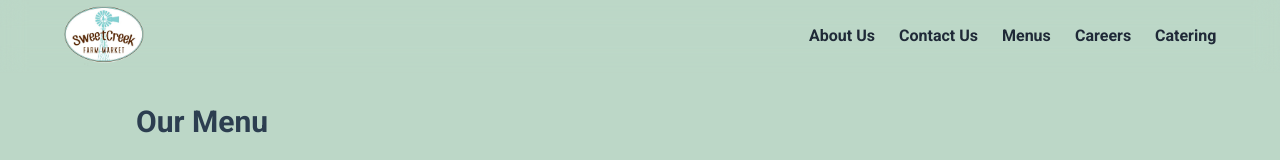
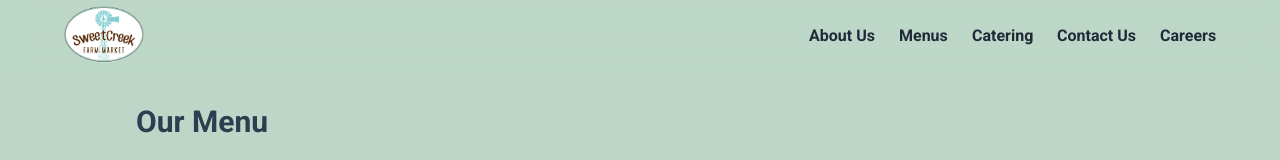
Before and after one commit to shyjuezy/sweet-creek-market, a Next.js app: page /menus in a window 1280 px wide. Shown: the top 160 px of the page. Built offline with nearby package versions, Linux system fonts and the light colour scheme.

Commit message:
Added about-us page

```diff
--- a/src/app/menus/components/Modal.tsx
+++ b/src/app/menus/components/Modal.tsx
@@ -1,5 +1,6 @@
 import React from 'react';
 import { MenuItem } from '../types';
+import { XIcon } from 'lucide-react';
 
 interface ModalProps {
   item: MenuItem;
@@ -9,7 +10,7 @@ interface ModalProps {
 export default function Modal({ item, onClose }: ModalProps) {
   return (
     <div
-      className="fixed inset-0 bg-black bg-opacity-50 flex items-center justify-center p-4"
+      className="fixed inset-0 bg-black bg-opacity-50 flex items-center justify-center p-4 z-50"
       onClick={onClose}
     >
       <div
@@ -22,7 +23,7 @@ export default function Modal({ item, onClose }: ModalProps) {
             onClick={onClose}
             className="text-gray-500 hover:text-gray-700"
           >
-            ×
+            <XIcon className="h-6 w-6 transition-transform duration-300 hover:scale-110" />
           </button>
         </div>
         <img
--- a/src/app/page.tsx
+++ b/src/app/page.tsx
@@ -1,6 +1,4 @@
-import { Header } from "@/components/header";
 import { Gallery } from "@/components/gallery";
-import { Footer } from "@/components/footer";
 import { FeaturedProducts } from "@/components/featured-products";
 import { HeroSection } from "@/components/hero-section";
 import TestimonialSection from '@/components/testimonial-section'
--- a/src/app/signin/page.tsx
+++ /dev/null
@@ -1,9 +0,0 @@
-import { Auth } from "@/components/auth";
-
-export default function LoginPage() {
-  return (
-    <>
-      <Auth />
-    </>
-  );
-}
--- a/src/data/navLinks.ts
+++ b/src/data/navLinks.ts
@@ -5,9 +5,9 @@ export interface NavLink {
 }
 
 export const navLinks: NavLink[] = [
-    { href: "#", label: "About Us" },
+    { href: "/about", label: "About Us" },
+    { href: "/menus", label: "Menus" },
+    { href: "#", label: "Catering" },
     { href: "#", label: "Contact Us" },
-    { href: "/menus", label: "Menus" },
     { href: "#", label: "Careers" },
-    { href: "#", label: "Catering" },
 ];
```
